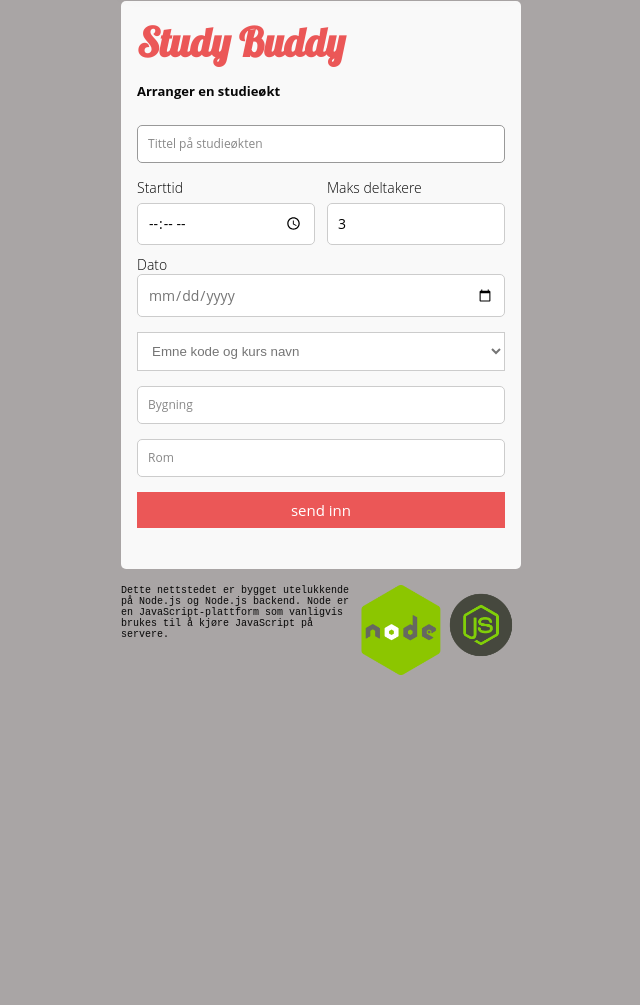
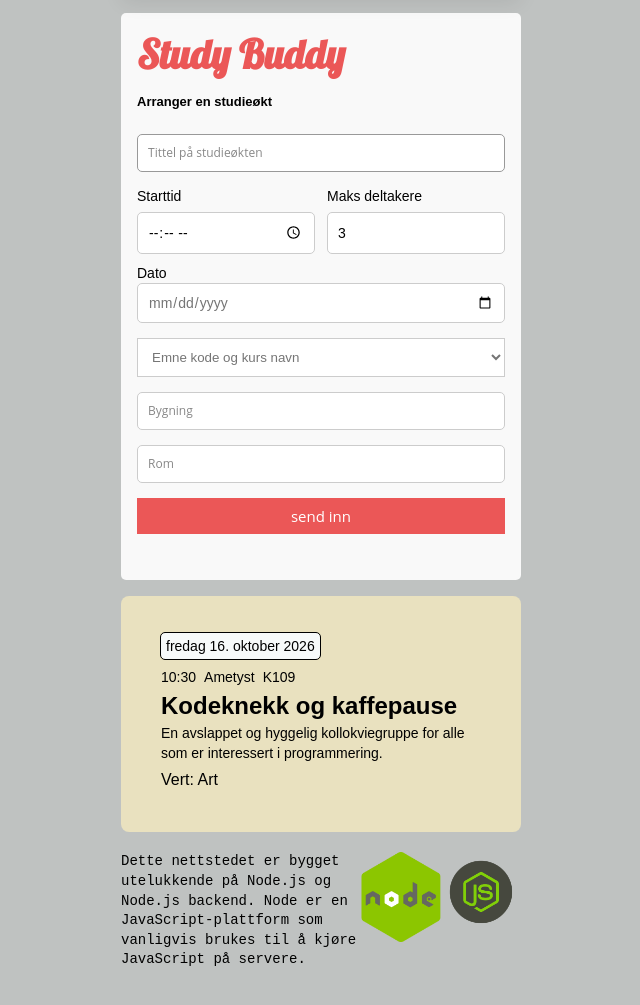
Before and after one commit to beabt05/Integrasjonsprosjekt-Gr.14, a website: page public/index.html in a window 1280 px wide. Shown: the part 291-1296 px from the top of the page, without its empty margins (319-959 px from the left). Before the commit the page ends 1003 px from the top, so only its background shows below. Drawn offline with Linux system fonts and the light colour scheme.

Commit message:
Add styled placeholder session cards for future CRUD integration

```diff
--- a/public/css/style.css
+++ b/public/css/style.css
@@ -2,6 +2,7 @@
 	margin:0;
 	padding:0;
 	box-sizing:border-box;
+
 }
 
 body {
@@ -23,6 +24,11 @@ h1 {
     color:#EB5757;
 }
 
+p {
+      font-size: 14px;
+    line-height: 1.4;
+    margin-bottom: 5px;
+}
 
 #express {
     float: right;
@@ -46,16 +52,6 @@ h1 {
     width: 80px;
 }
 @import url("https://fonts.googleapis.com/css?family=Open+Sans:300,400,400italic,600|Lobster");
-
-
-
-body {
-	font-family:"Open Sans", Helvetica, Arial, sans-serif;
-	font-weight:300;
-	font-size:10px;
-	color:#070707;
-	background:#a9a5a5;
-}
 
 h3 {
   font-family:"Lobster", Helvetica, Arial, sans-serif;
@@ -123,7 +119,7 @@ fieldset {
 
 #contact textarea {
 	height:100px;
-	max-width:100%
+	max-width:100%;
   resize:none;
 }
 
@@ -135,7 +131,7 @@ fieldset {
 	color:#FFF;
 	margin:0 0 5px;
 	padding:10px;
-	font-size:15px;r
+	font-size:15px;
 }
 
 #contact button[type="submit"]:hover {
@@ -158,6 +154,7 @@ fieldset {
 	font-size: 14px;
 	line-height: 1.4;
 	min-height: 40px;
+  margin-top: 5px;
 }
 
 #contact .session-row {
@@ -245,3 +242,57 @@ form {
     box-shadow: 0 6px 20px rgba(0, 0, 0, 0.08);
 
 }
+
+#sessionItem {
+    z-index: 1000;
+    background: #e9e1bf;
+        padding: 20px 40px 40px 40px;
+    border-radius: 8px;
+    display: flex;
+    flex-direction: column;
+
+}
+
+.session-card {
+  font-family: inherit;
+  line-height: 1.5;
+  margin-bottom: 20px;
+}
+
+.session-title {
+  margin: 0.5rem 0;
+  font-size: 1.25rem;
+  font-weight: 600;
+}
+
+.item-session-date{
+  margin-bottom: 10px;
+  margin-top: 20px;
+}
+
+.item-session-date,
+.session-date,
+.session-location,
+.session-time {
+  font-size: 0.875rem;
+  font-weight: 400;
+}
+
+.session-location {
+  display: flex;
+  gap: 0.5rem;
+}
+
+.session-description {
+  margin: 0.75rem 0 0;
+  font-size: 1rem;
+  font-weight: 400;
+}
+
+a {
+    background-color: rgba(247, 250, 250);
+    padding: 5px;
+    outline: 1px solid black;
+    border-radius: 4px;
+
+}
--- a/public/index.html
+++ b/public/index.html
@@ -98,6 +98,9 @@ provide the shared Codespaces configuration.
     <p id="session-message" role="status"></p>
 <div id="session-list"></div>
   </form>
+
+
+
 <!--
 <form id="userForm">
     <label>
@@ -127,6 +130,23 @@ provide the shared Codespaces configuration.
 </form>
 <p id="message"></p>
 
+
+<!-- Session Card-->
+  <div class="session-card" id="sessionItem">
+    <li class="item-session-date"id="session-date"><a>fredag 16. oktober 2026</a></li>
+    <div class="session-location">
+    <span class="item-session-start">10:30</span>
+    <span id="item-bygning">Ametyst</span> <span id="item-rom">K109</span></div>
+    <h2 id="item-tittel">Kodeknekk og kaffepause</h2>
+
+    <p id="item-beskrivelse">En avslappet og hyggelig kollokviegruppe for alle som er interessert i programmering.</p>
+    <div class="session-host">
+    Vert: <span class="session-host-username">Art</span>
+  </div>
+
+</div>
+
+
       <img id="node2" src="images/node2.png" alt="Node JS" width="140%">
     <img id="node" src="images/node-icon.png" alt="JS icon">
     <p class="para">Dette nettstedet er bygget utelukkende på Node.js og Node.js backend.
--- a/public/js/sessions.js
+++ b/public/js/sessions.js
@@ -0,0 +1 @@
+const hostId = req.session.userId;
```
